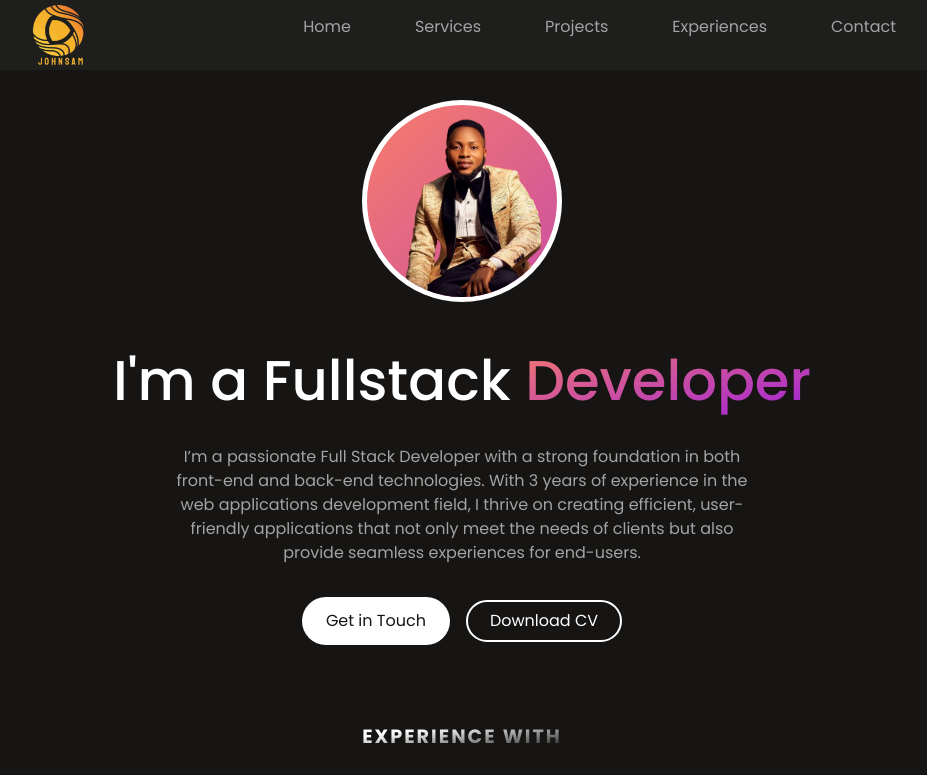
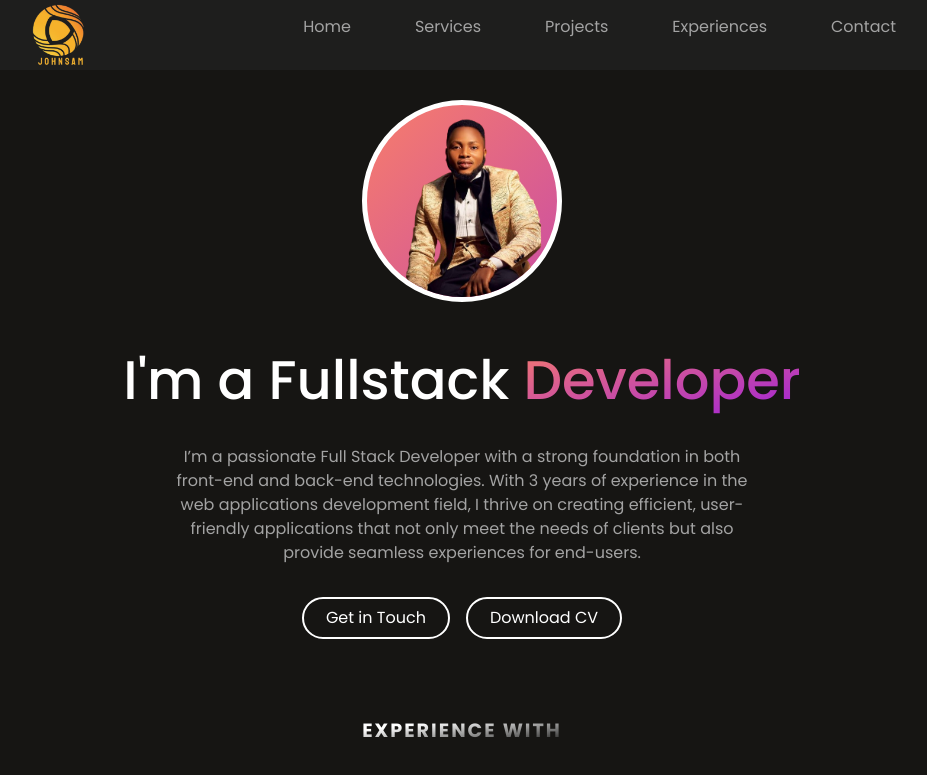
Before and after one commit to johnsam3251/portfoliojohnsam, a React (Vite) app: page / in a window 1280 px wide. Shown: the top 775 px of the page, without its empty margins (178-1105 px from the left). Built offline with nearby package versions, Linux system fonts and the light colour scheme.

Commit message:
best-lasts commit

```diff
--- a/src/Frontend/Portfolio.jsx
+++ b/src/Frontend/Portfolio.jsx
@@ -85,9 +85,8 @@ const Portfolio = () => {
           also provide seamless experiences for end-users.
         </p>
         <div className="header__btns">
-          <button className="btn" href="#contact">
-            Get in Touch
-          </button>
+          <a href="#contact">Get in Touch</a>
+
           <a href={CV} download>
             Download CV
           </a>
@@ -335,9 +334,6 @@ const Portfolio = () => {
           </p>
           <div className="mail__to animate__animated animate__backInUp">
             <a href="#">
-              <span>
-                <i className="ri-mail-line"></i>
-              </span>
               <BiLogoGmail /> samuelolayinka2760@gmail.com
             </a>
           </div>
--- a/src/Style/mainStyle.css
+++ b/src/Style/mainStyle.css
@@ -218,6 +218,7 @@ body {
   justify-content: center;
   gap: 1rem;
   flex-wrap: wrap;
+  animation-duration: 8s;
 }
 
 .skill__flex span {
@@ -259,11 +260,22 @@ body {
   overflow: hidden;
   animation-duration: 2s;
 }
+#home h1 {
+  animation-duration: 8s;
+}
 .project__card img {
   width: 100%;
   height: 150px;
 }
-
+#contact p {
+  animation-duration: 2s;
+}
+.mail__to {
+  animation-duration: 2s;
+}
+.footer__socials {
+  animation-duration: 2s;
+}
 #contact {
   display: flex !important;
   flex-direction: column !important;
@@ -313,6 +325,7 @@ body {
 .experience__list {
   display: grid;
   gap: 3rem;
+  animation-duration: 3s;
 }
 
 .experience__header {
```
